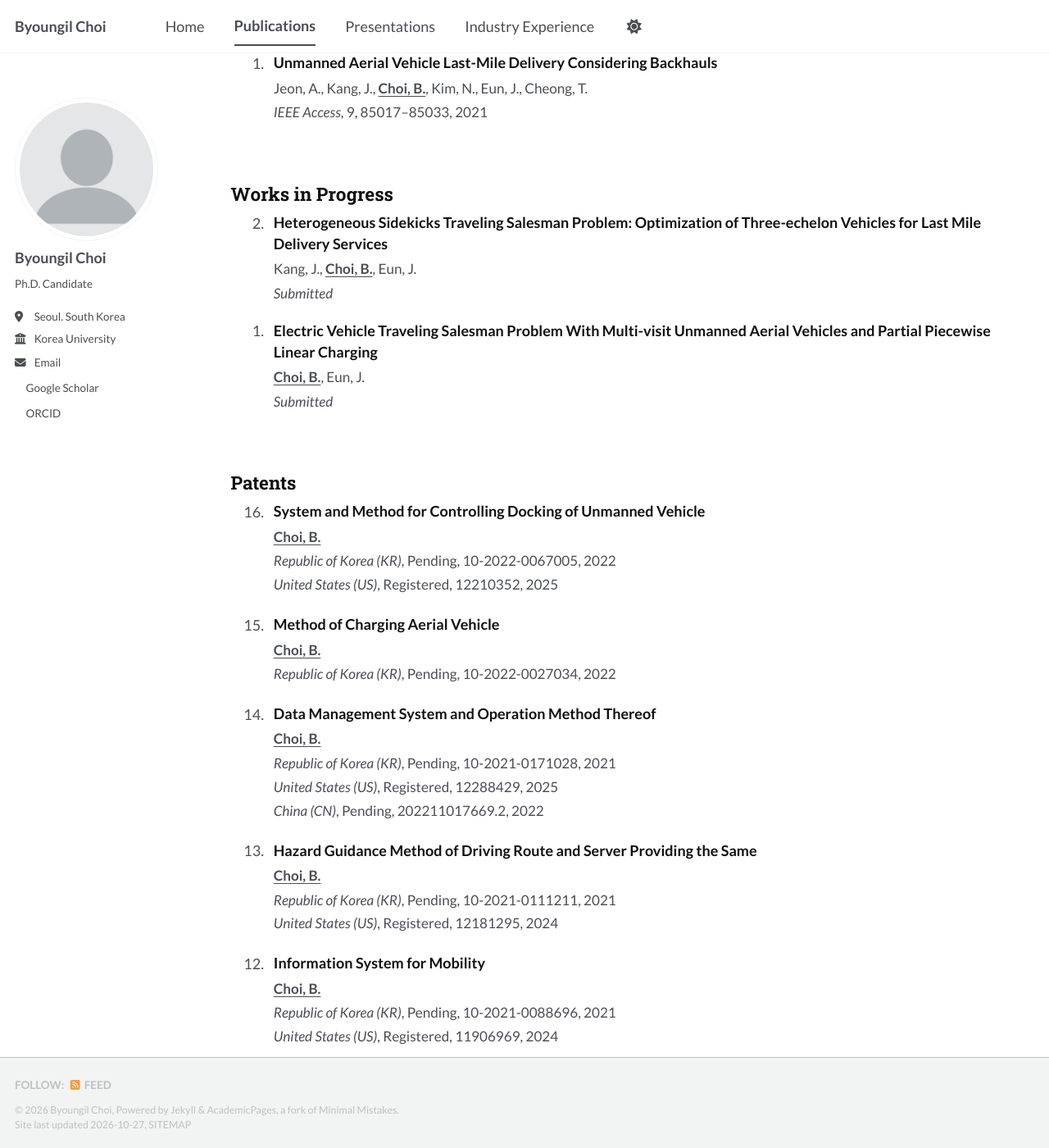
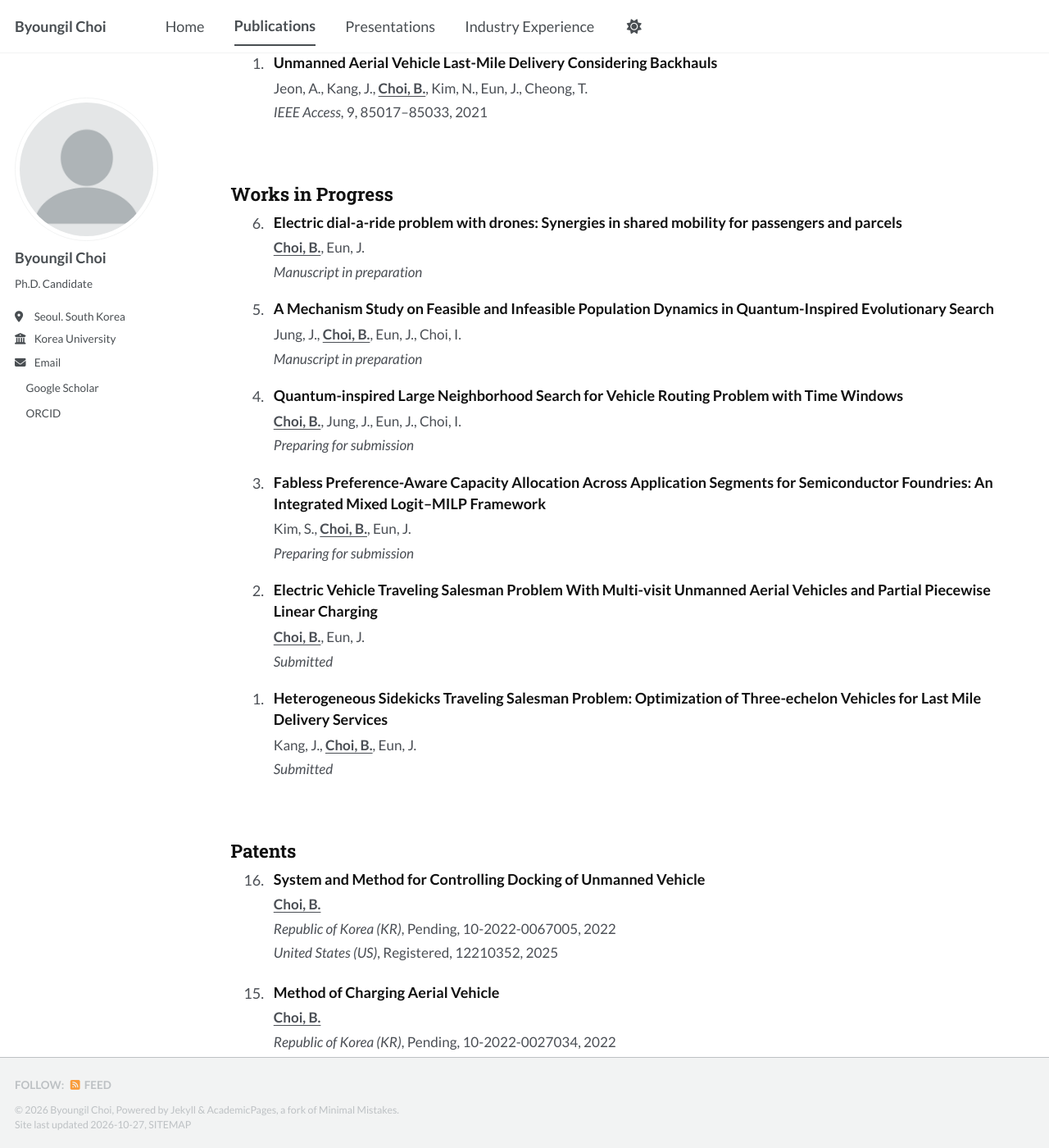
Before and after one commit to smallgiant-cbi/smallgiant-cbi.github.io, a Jekyll site: the page built from _pages/publications.html, in a window 1280 px wide and 1400 px high, scrolled down 489 px. Shown: the whole window at 82% size. Built offline with Jekyll 4.4.1, drawn with Linux system fonts in a browser that asks for light colours; a style sheet for code colours, icons or effects is not loaded.

Commit message:
Publications 수정

```diff
--- a/_data/publications.yml
+++ b/_data/publications.yml
@@ -51,17 +51,50 @@ journal_articles:
     pages: "85017–85033"
 
 works_in_progress:
+  - number: "6"
+    title: "Electric dial-a-ride problem with drones: Synergies in shared mobility for passengers and parcels"
+    authors:
+      - { name: "Choi, B.", self: true }
+      - { name: "Eun, J." }
+    status: "Manuscript in preparation"
+
+  - number: "5"
+    title: "A Mechanism Study on Feasible and Infeasible Population Dynamics in Quantum-Inspired Evolutionary Search"
+    authors:
+      - { name: "Jung, J." }
+      - { name: "Choi, B.", self: true }
+      - { name: "Eun, J." }
+      - { name: "Choi, I." }
+    status: "Manuscript in preparation"
+
+  - number: "4"
+    title: "Quantum-inspired Large Neighborhood Search for Vehicle Routing Problem with Time Windows"
+    authors:
+      - { name: "Choi, B.", self: true }
+      - { name: "Jung, J." }
+      - { name: "Eun, J." }
+      - { name: "Choi, I." }
+    status: "Preparing for submission"
+
+  - number: "3"
+    title: "Fabless Preference-Aware Capacity Allocation Across Application Segments for Semiconductor Foundries: An Integrated Mixed Logit–MILP Framework"
+    authors:
+      - { name: "Kim, S." }
+      - { name: "Choi, B.", self: true }
+      - { name: "Eun, J." }
+    status: "Preparing for submission"
+
   - number: "2"
-    title: "Heterogeneous Sidekicks Traveling Salesman Problem: Optimization of Three-echelon Vehicles for Last Mile Delivery Services"
+    title: "Electric Vehicle Traveling Salesman Problem With Multi-visit Unmanned Aerial Vehicles and Partial Piecewise Linear Charging"
     authors:
-      - { name: "Kang, J." }
       - { name: "Choi, B.", self: true }
       - { name: "Eun, J." }
     status: "Submitted"
 
   - number: "1"
-    title: "Electric Vehicle Traveling Salesman Problem With Multi-visit Unmanned Aerial Vehicles and Partial Piecewise Linear Charging"
+    title: "Heterogeneous Sidekicks Traveling Salesman Problem: Optimization of Three-echelon Vehicles for Last Mile Delivery Services"
     authors:
+      - { name: "Kang, J." }
       - { name: "Choi, B.", self: true }
       - { name: "Eun, J." }
     status: "Submitted"
```
